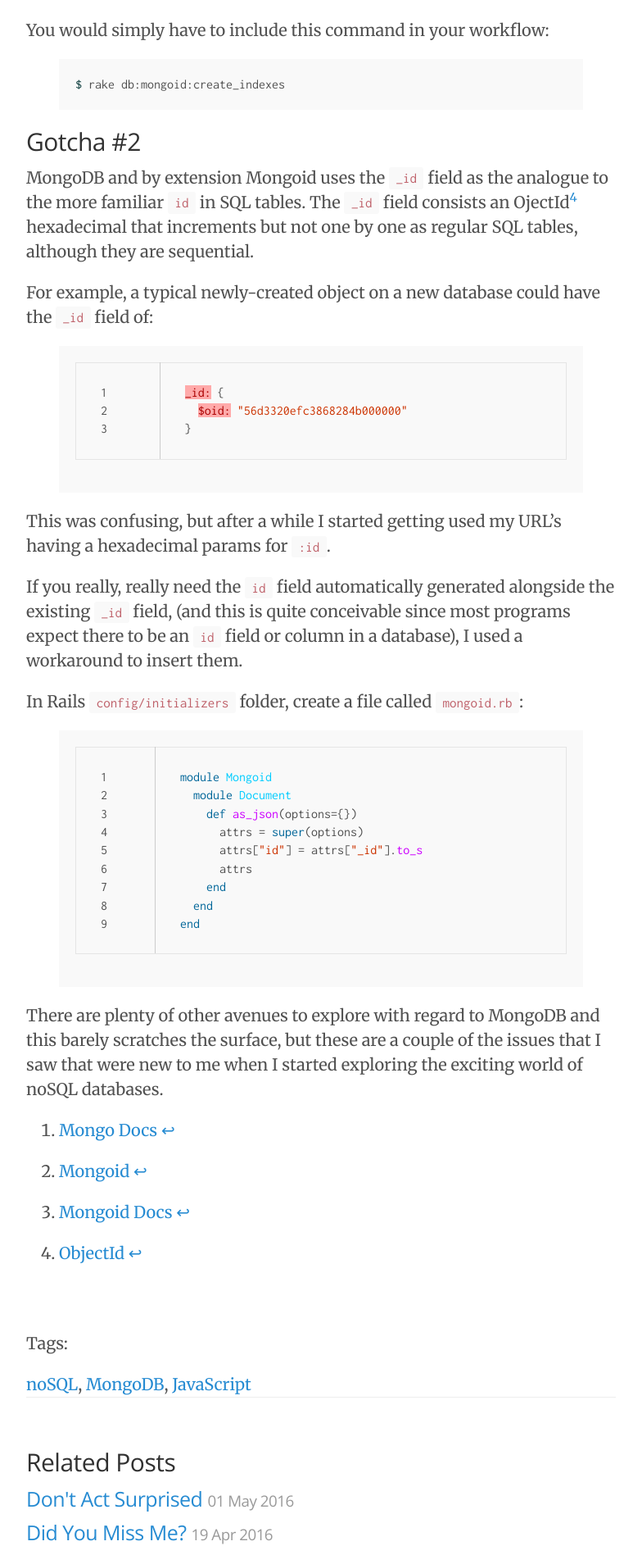
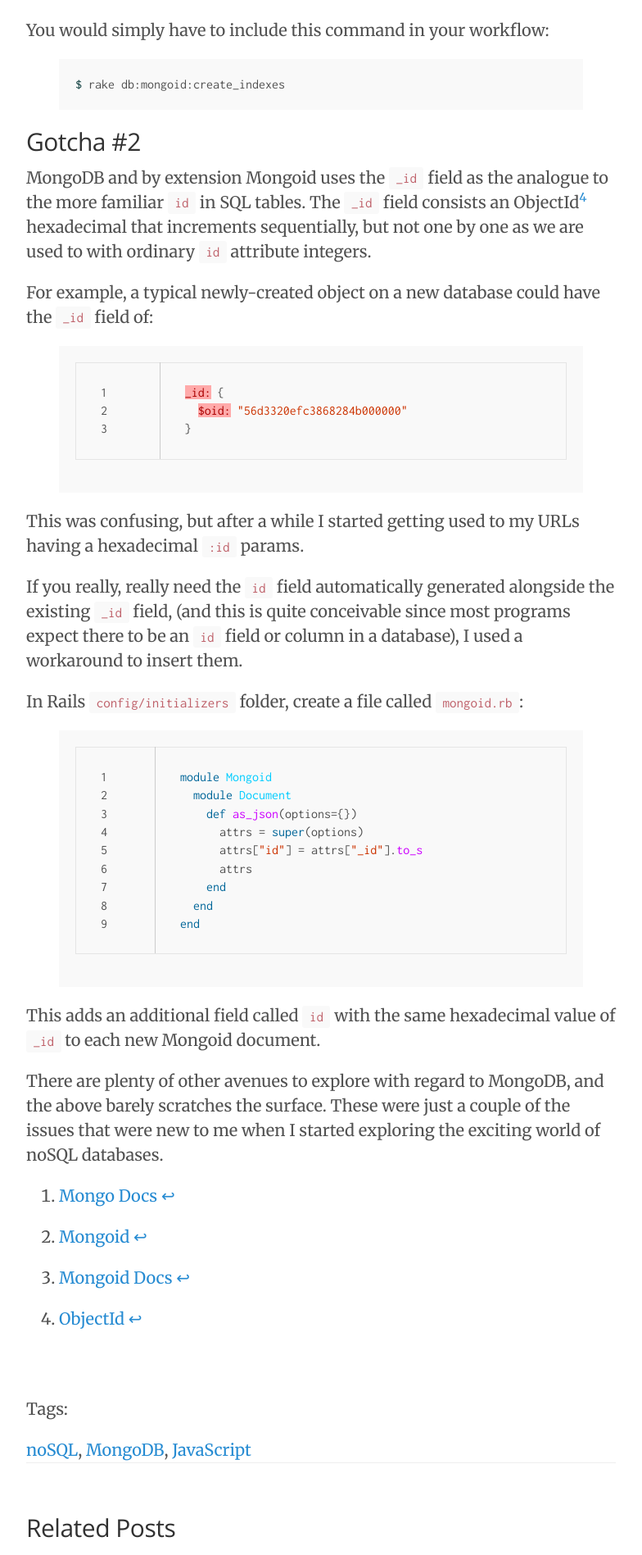
Before and after one commit to nchristiny/nchristiny.github.io, a Jekyll site: the page built from _posts/2016-05-03-mongo-bongo.md, in a window 1280 px wide. Shown: the part 1058-2955 px from the top of the page at 82% size, without its empty margins (248-1032 px from the left). Built offline with Jekyll 4.4.1, drawn with Linux system fonts in a browser that asks for light colours.

Commit message:
Fix typos, clarify

```diff
--- a/_posts/2016-05-03-mongo-bongo.md
+++ b/_posts/2016-05-03-mongo-bongo.md
@@ -29,7 +29,7 @@
 {% endhighlight %}
 
 ## Gotcha #2
-MongoDB and by extension Mongoid uses the `_id` field as the analogue to the more familiar `id` in SQL tables. The `_id` field consists an OjectId[^fn-4] hexadecimal that increments but not one by one as regular SQL tables, although they are sequential.
+MongoDB and by extension Mongoid uses the `_id` field as the analogue to the more familiar `id` in SQL tables. The `_id` field consists an ObjectId[^fn-4] hexadecimal that increments sequentially, but not one by one as we are used to with ordinary `id` attribute integers.
 
 For example, a typical newly-created object on a new database could have the `_id` field of:
 
@@ -40,7 +40,7 @@
 {% endhighlight %}
 
 
-This was confusing, but after a while I started getting used my URL's having a hexadecimal params for `:id`.
+This was confusing, but after a while I started getting used to my URLs having a hexadecimal `:id` params.
 
 If you really, really need the `id` field automatically generated alongside the existing `_id` field, (and this is quite conceivable since most programs expect there to be an `id` field or column in a database), I used a workaround to insert them.
 
@@ -58,7 +58,9 @@
 end
 {% endhighlight %}
 
-There are plenty of other avenues to explore with regard to MongoDB and this barely scratches the surface, but these are a couple of the issues that I saw that were new to me when I started exploring the exciting world of noSQL databases.
+This adds an additional field called `id` with the same hexadecimal value of `_id` to each new Mongoid document.
+
+There are plenty of other avenues to explore with regard to MongoDB, and the above barely scratches the surface. These were just a couple of the issues that were new to me when I started exploring the exciting world of noSQL databases.
 
 [^fn-1]: [Mongo Docs](https://docs.mongodb.org/manual/introduction/)
 [^fn-2]: [Mongoid](https://github.com/mongodb/mongoid)
```
